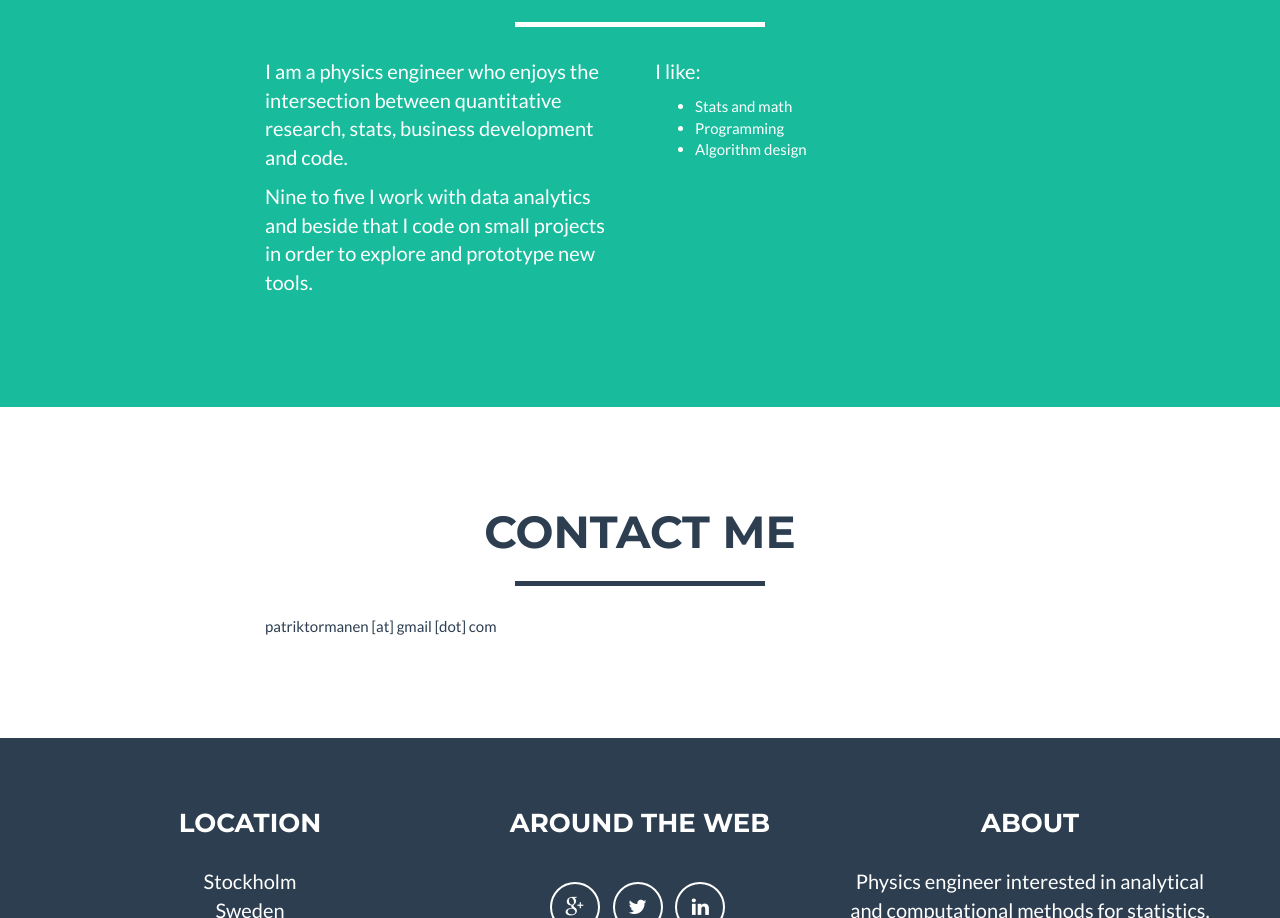
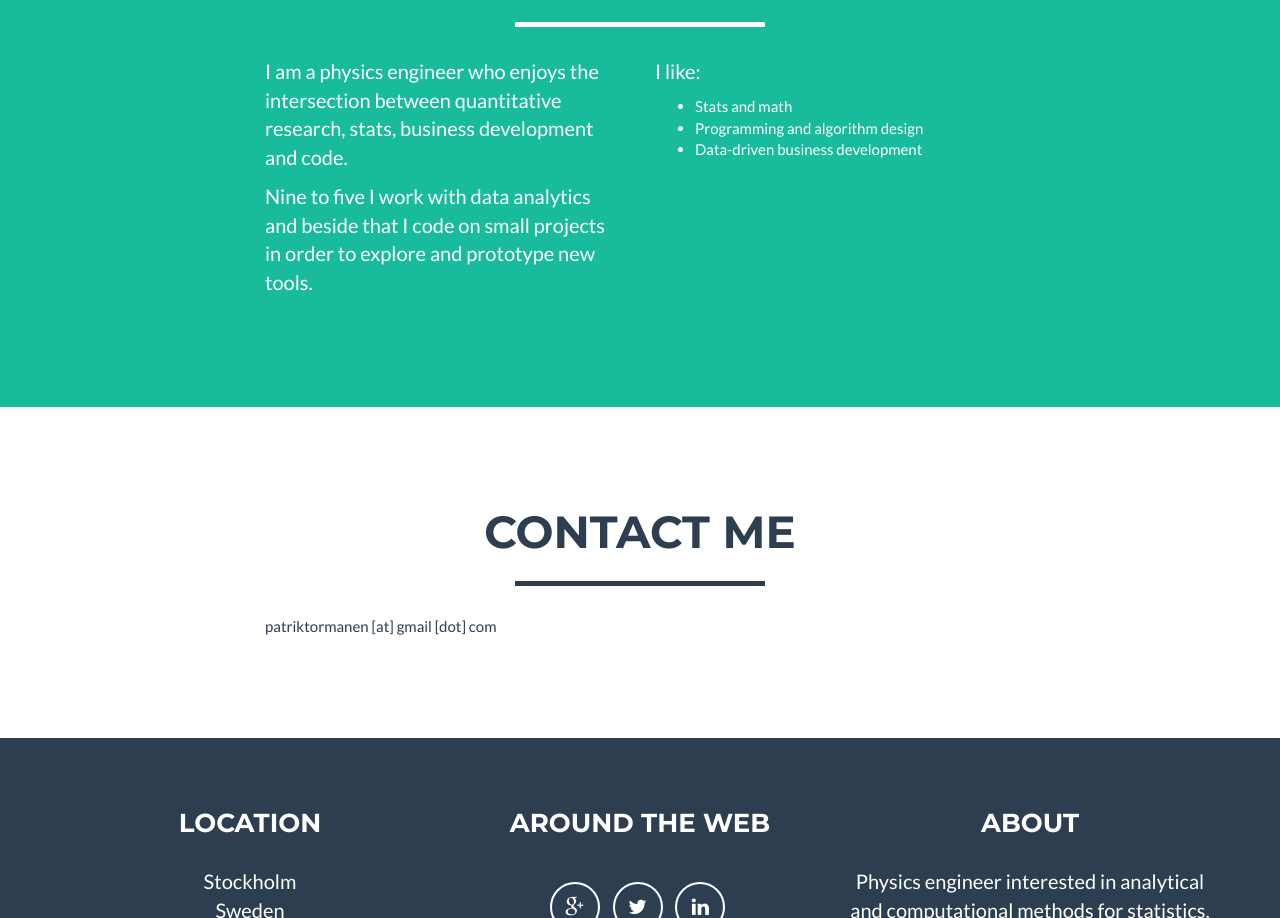
Before and after one commit to patrikt/patrikt.github.io, a plain HTML site: page index.html in a window 1280 px wide. Shown: the part 1276-2194 px from the top of the page. Drawn offline with nearby package versions, Linux system fonts and the light colour scheme.

Commit message:
Update index.html

```diff
--- a/index.html
+++ b/index.html
@@ -180,8 +180,8 @@
                     <p>I like:</p>
                     <ul>
                         <li>Stats and math</li>
-                        <li>Programming</li>
-                        <li>Algorithm design</li>
+                        <li>Programming and algorithm design</li>
+                        <li>Data-driven business development</li>
                     </ul>
                 </div>
             </div>
```
